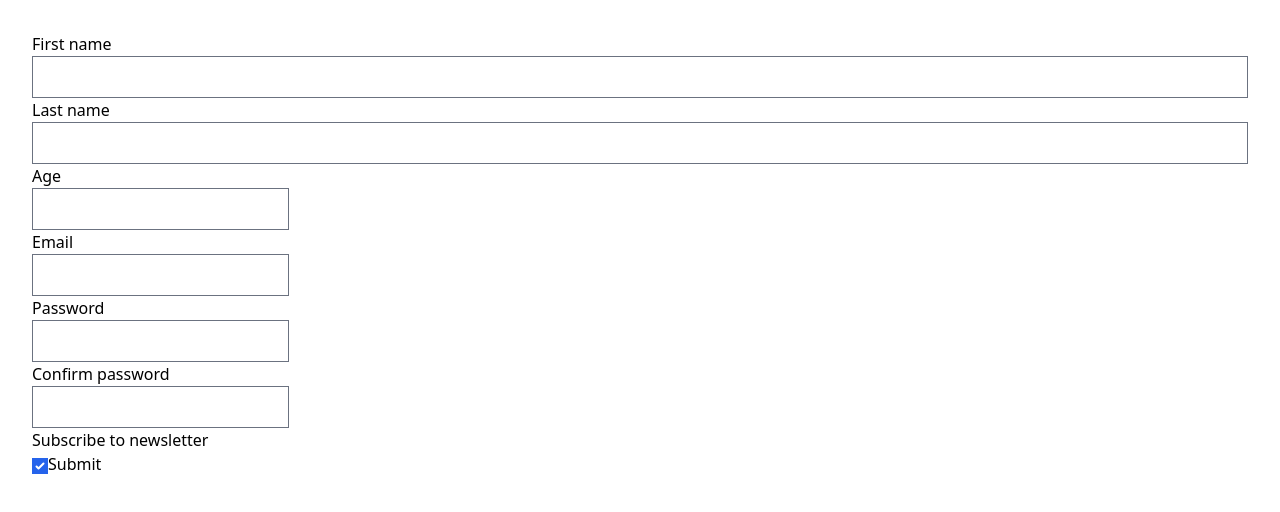
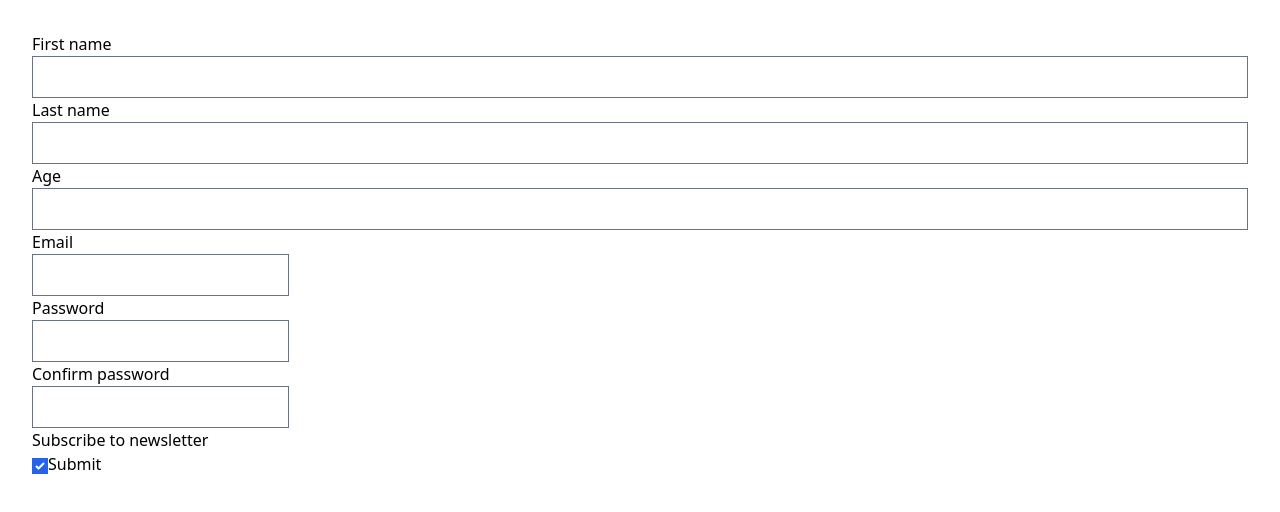
Before and after one commit to simonrevill/form-testing-practice, a React (Vite) app: page / in a window 1280 px wide. Shown: the top 512 px of the page. Built offline with nearby package versions, Linux system fonts and the light colour scheme.

Commit message:
adds basic styles to NumberInput

```diff
--- a/src/components/NumberInput/NumberInput.tsx
+++ b/src/components/NumberInput/NumberInput.tsx
@@ -5,7 +5,13 @@ type NumberInputProps = {
 } & ComponentProps<"input">;
 
 const NumberInput = ({ name, ...rest }: NumberInputProps) => (
-  <input type="number" name={name} id={name} {...rest} />
+  <input
+    type="number"
+    name={name}
+    id={name}
+    className="block w-full"
+    {...rest}
+  />
 );
 
 export default NumberInput;
```
